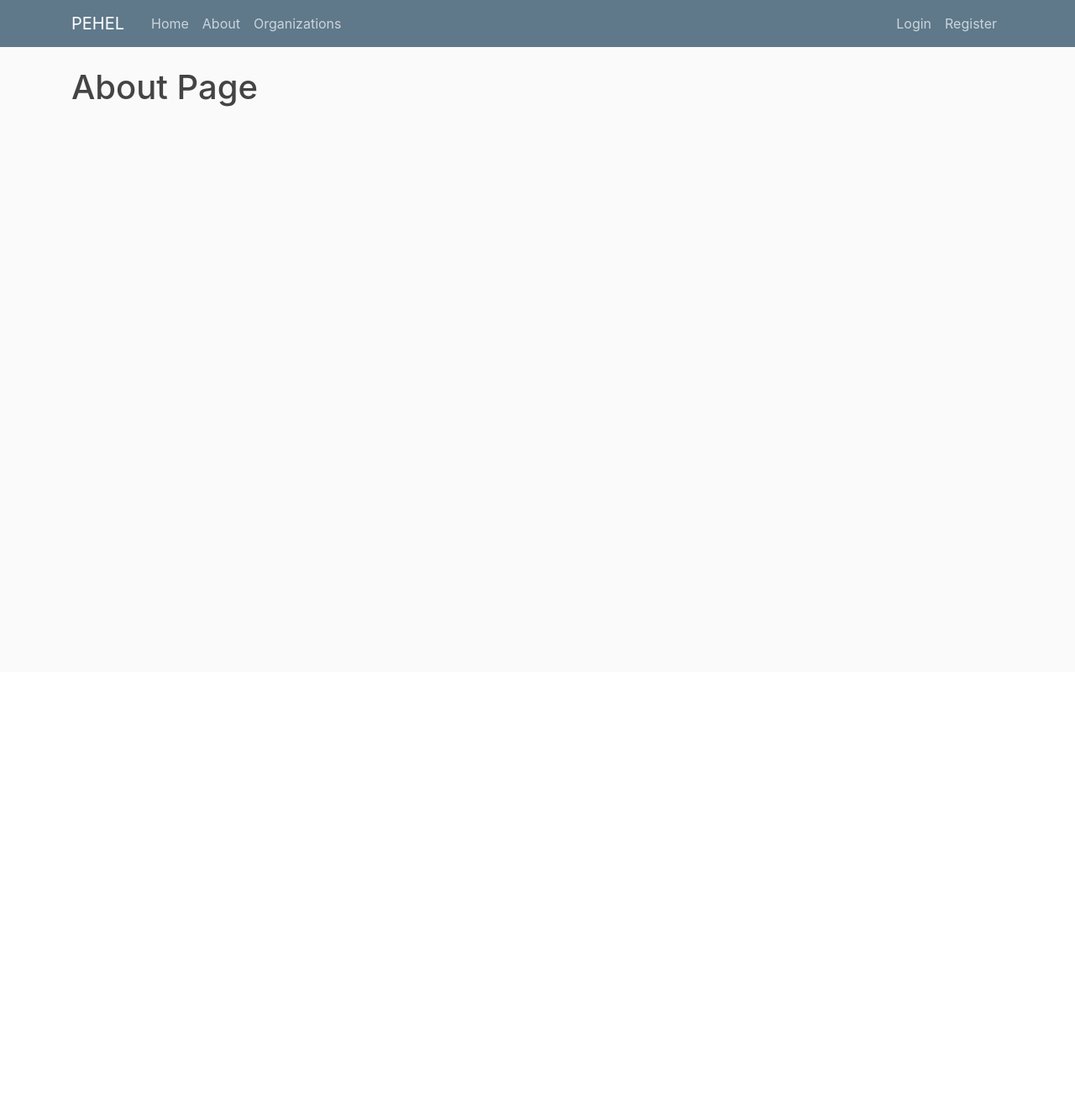
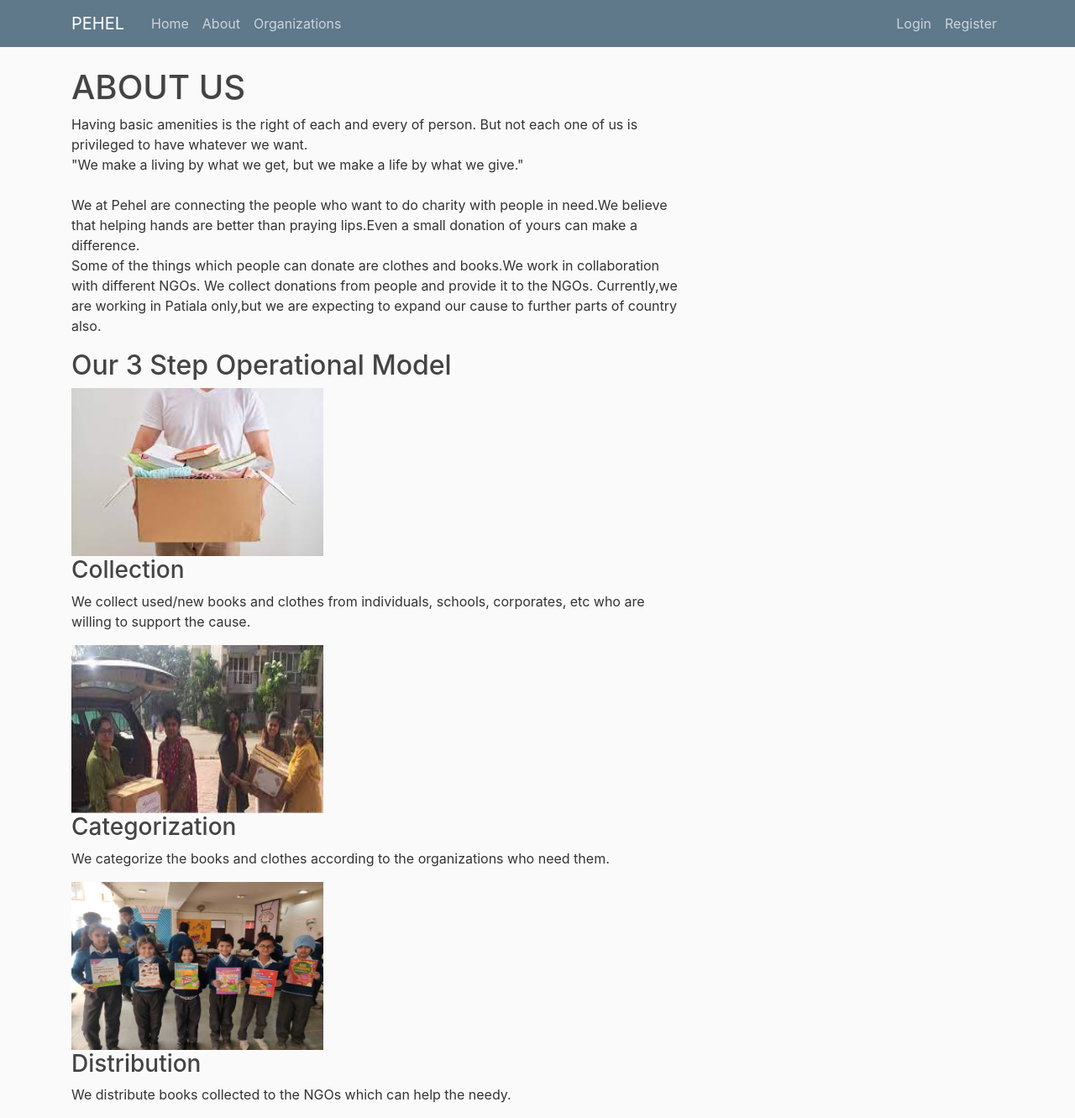
Before and after one commit to jjaskirat-ssingh/Pehel, a Django app: page /about/ in a window 1280 px wide. Shown: the whole page at 84% size. Before the commit the page ends 127 px from the top, so only its background shows below. Run offline with Django 4.2, Linux system fonts and the light colour scheme; some libraries are stand-ins or nearby versions.

Commit message:
Update about.html

```diff
--- a/pages/templates/pages/about.html
+++ b/pages/templates/pages/about.html
@@ -1,4 +1,60 @@
 {% extends "pages/base.html" %}
 {% block content %}
-    <h1>About Page</h1>
+      <div class="text">
+        <h1 class="hello"> ABOUT US</h1>
+
+
+            <p class="text1">
+                Having basic amenities is the right of each and every of person. But not each one of us is privileged to have whatever we want.
+                 <br>
+                "We make a living by what we get, but we make a life by what we give."
+                 <br><br>
+                We at Pehel are connecting the people who want to do charity with people in need.We believe that helping hands are better than praying lips.Even a small donation of yours can make a difference.
+                <br>
+                Some of the things which people can donate are clothes and books.We work in collaboration with different NGOs. We collect donations from people and provide it to the NGOs. Currently,we are working in Patiala only,but we are expecting to expand our cause to further parts of country also.
+
+            </p>
+</div>
+<h2 class="model">
+    Our 3 Step Operational Model
+</h2>
+<div class="wrap">
+    <div class="first">
+        <div class="image">
+        <img src="download (8).jpg" width="300 px" height="200 px"></div>
+            <h3>
+                Collection
+            </h3>
+            <div class="second">
+            <p >
+                We collect used/new books and clothes from individuals, schools, corporates, etc who are willing to support the cause.
+            </p>
+        </div>
+    </div>
+    <div class="first">
+        <div class="image">
+        <img src="download (9).jpg" width="300 px" height="200 px">
+    </div>
+       <h3>
+        Categorization
+       </h3>
+       <div class="second">
+       <p  >
+           We categorize the books and clothes according to the organizations who need them.
+       </p>
+    </div>
+    </div>
+    <div class="first">
+        <div class="image">
+        <img src="WhatsApp Image 2020-07-05 at 13.20.44.jpeg" width="300px" height="200px"></div>
+        <h3>
+            Distribution
+        </h3>
+        <div class="second">
+        <p >
+            We distribute books collected to the NGOs which can help the needy.
+        </p>
+        </div>
+    </div>
+</div>
 {% endblock content %}
```
